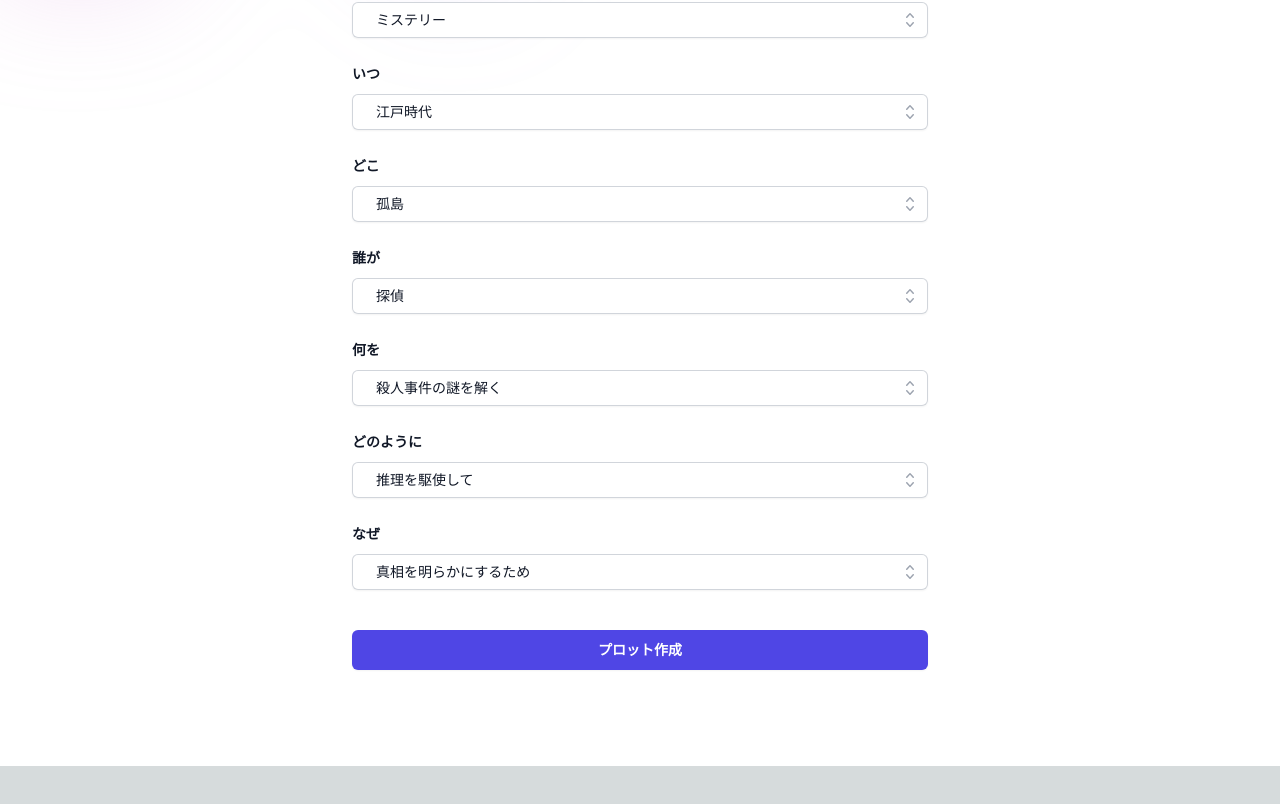
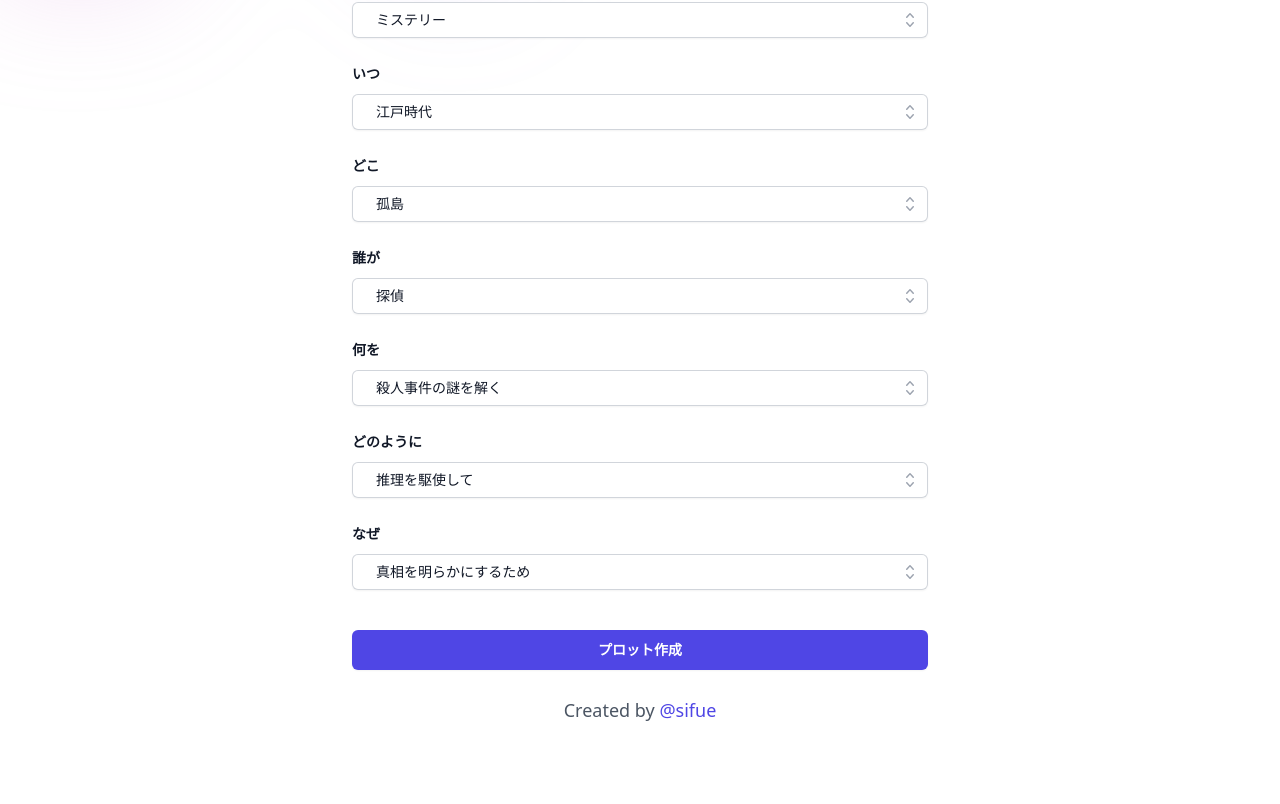
Before and after one commit to sifue/ai-plot-maker, a Next.js app: page / in a window 1280 px wide. Shown: the part 382-1186 px from the top of the page. Before the commit the page ends 1148 px from the top, so only its background shows below. Built offline with nearby package versions, Linux system fonts and the light colour scheme.

Commit message:
コメントを入れるところまで

```diff
--- a/src/pages/index.tsx
+++ b/src/pages/index.tsx
@@ -380,6 +380,13 @@ export default function Home() {
           </button>
         </div>
       </form>
+      <div className="text-center">
+        <p className="mt-6 text-lg px-0 leading-8 text-gray-600">
+          Created by <a className="font-medium text-indigo-600 dark:text-blue-500 hover:underline" href="https://github.com/sifue">@sifue</a>
+        </p>
+     </div>
+
     </div>
+
   )
 }
```
